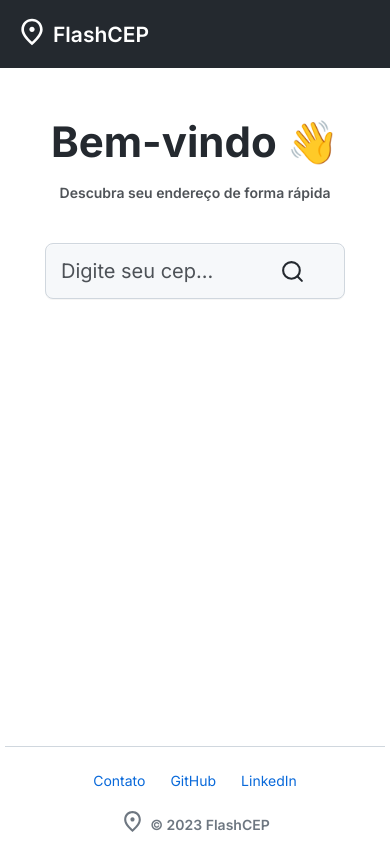
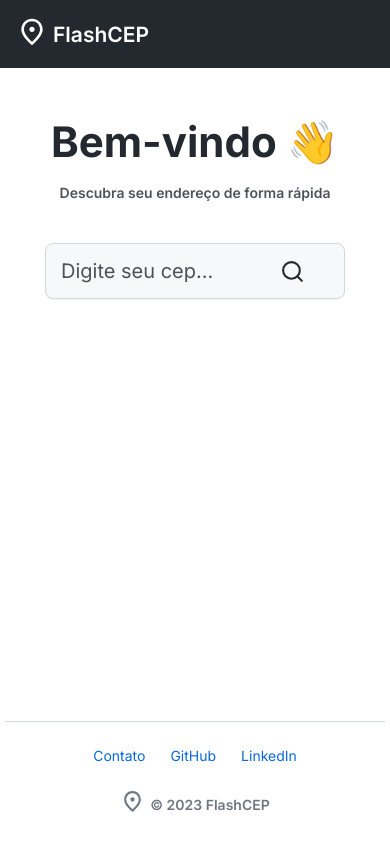
Before and after one commit to euvitordev/FlashCEP, a React (Create React App) app: page / in a window 390 px wide. Built offline with nearby package versions, Linux system fonts and the light colour scheme; the HTML template or start-up script is replaced by a standard one.

Commit message:
Solving footer bug on small screens.

```diff
--- a/src/app.css
+++ b/src/app.css
@@ -255,7 +255,6 @@ footer a:hover {
 /* responsividade */
 @media (max-width: 500px) {
   /* container */
-
   .title {
     font-size: 42px;
   }
@@ -273,29 +272,23 @@ footer a:hover {
     right: 125px;
   }
 
-  /* main */
-  /* .main{
-    width: 380px;
-    margin-bottom: 200px;
-  }
-  .main h2{
-    font-size: 32px;
-  }
-  .main span{
-    font-size: 14px;
-  } */
-
   /* footer */
   footer {
     display: flex;
+    align-items: center;
+    justify-content: center;
+    flex-wrap: wrap;
     width: 380px;
   }
+  footer .footerLogo {
+    width: 100%;
+    display: flex;
+    text-align: center;
+    justify-content: center;
+    order: 1;
+  }
   footer a {
-    margin-bottom: 30px;
-  }
-  footer .footerLogo {
-    position: absolute;
-    bottom: 5px;
+    order: 0;
   }
 }
 
```
